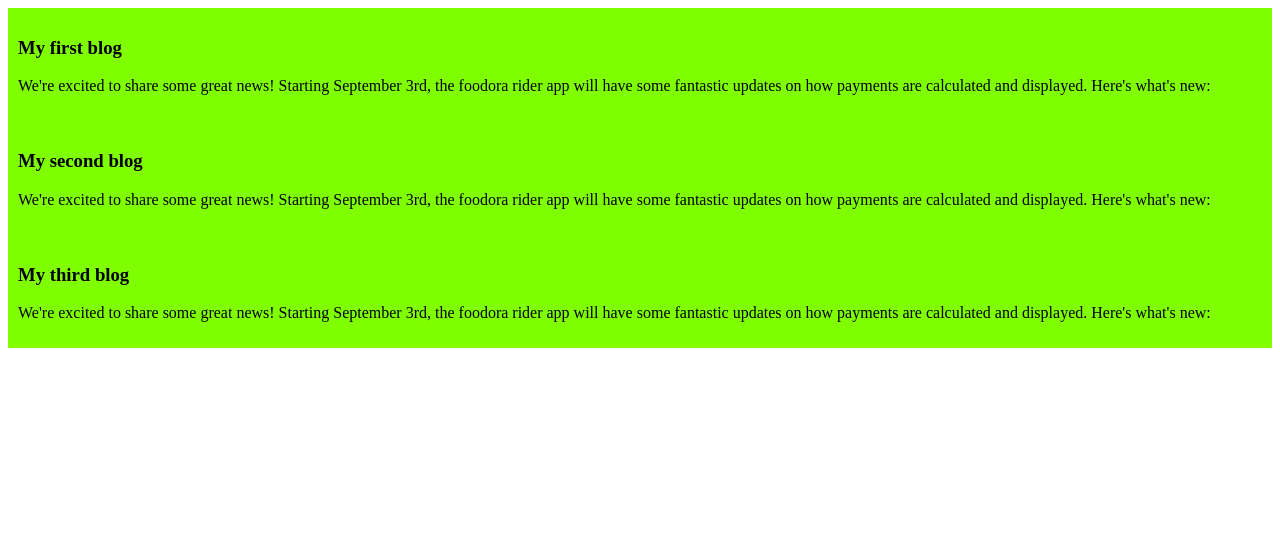
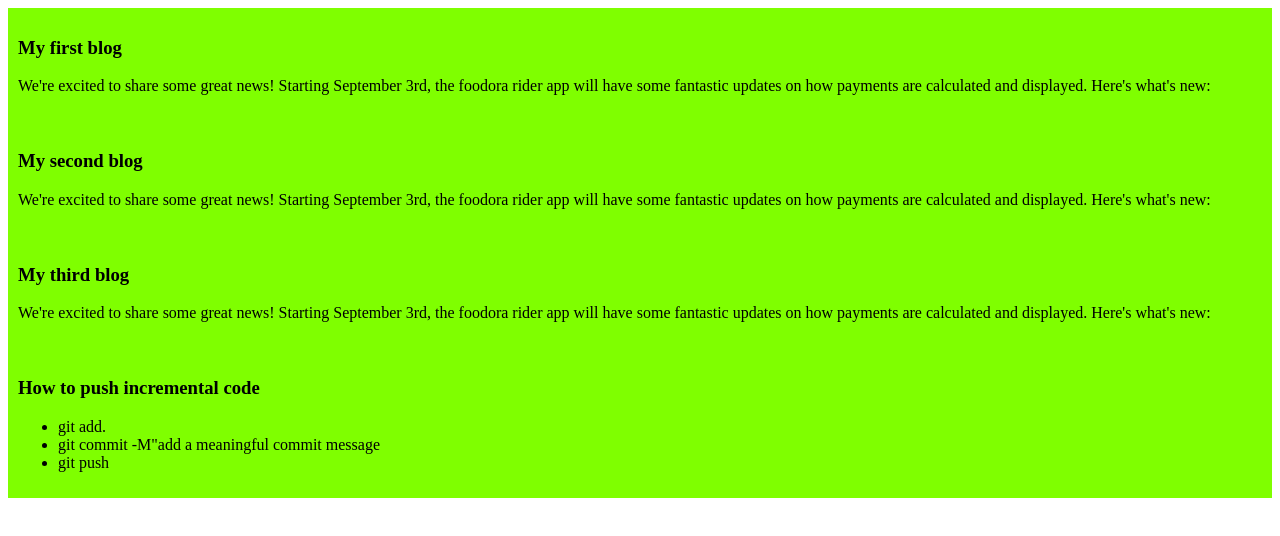
Before and after one commit to TonmoyMonsur/my-simple-website, a plain HTML site: page index.html in a window 1280 px wide. Drawn offline with Linux system fonts and the light colour scheme.

Commit message:
added a list

```diff
--- a/index.html
+++ b/index.html
@@ -22,5 +22,13 @@
         <p>
             We're excited to share some great news! Starting September 3rd, the foodora rider app will have some fantastic updates on how payments are calculated and displayed. Here's what's new:</p>
     </div>
+    <div>
+        <h3>How to push incremental code</h3>
+        <ul>
+            <li>git add.</li>
+            <li>git commit -M"add a meaningful commit message</li>
+            <li>git push</li>
+        </ul>
+    </div>
 </body>
 </html>
```
